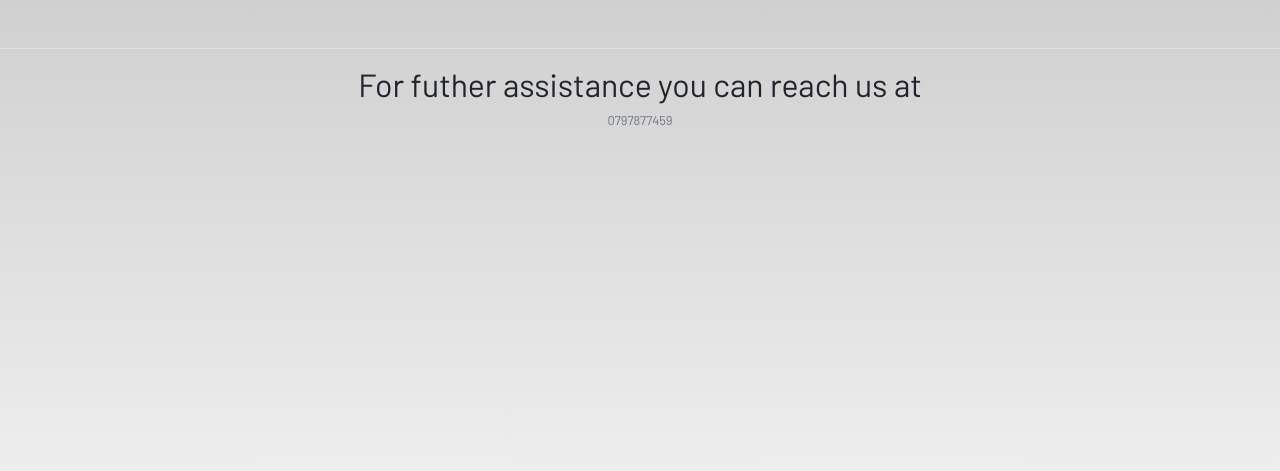
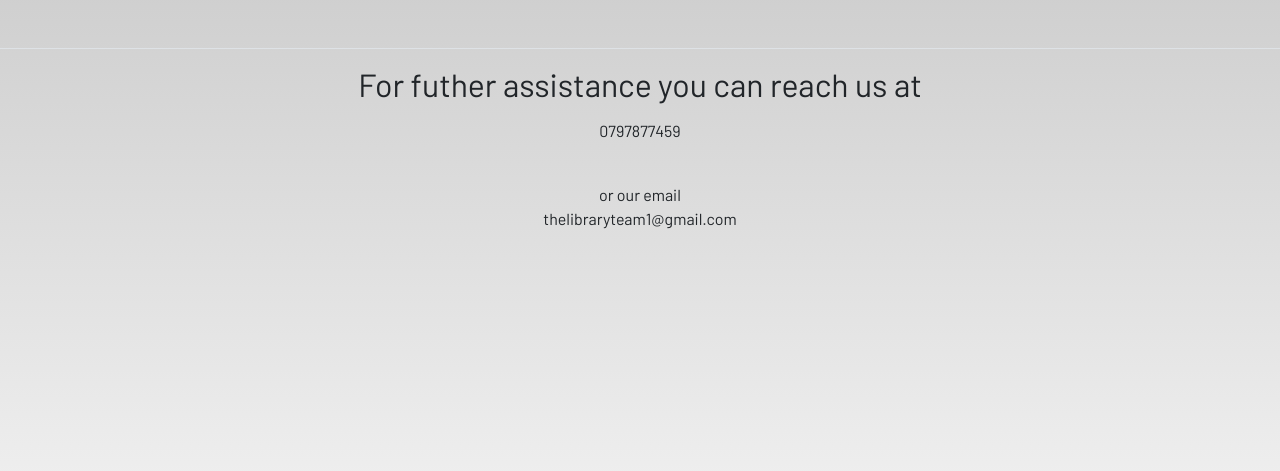
Before and after one commit to Abdul-malik-619/Thelibrary, a Django app: page /help in a window 1280 px wide. Shown: the part 56-527 px from the top of the page. Run offline with Django 3.2, Linux system fonts and the light colour scheme; some libraries are stand-ins or nearby versions; some web fonts are replaced.

Commit message:
Update help.html

```diff
--- a/Thelibrary/dashboard/templates/dashboard/help.html
+++ b/Thelibrary/dashboard/templates/dashboard/help.html
@@ -5,9 +5,11 @@
 <div class="border-top pt-3 text-center">
   <h2>For futher assistance you can reach us at </h2>
 
-  <small class="text-muted"
-    ><p>0797877459</p>
-  </small>
+  <p class="text-muted"
+    ><p>0797877459</p><br>
+    <p>or our email <br>thelibraryteam1@gmail.com</p>
+
+  </p>
 </div>
 
 {% endblock content %}
```
